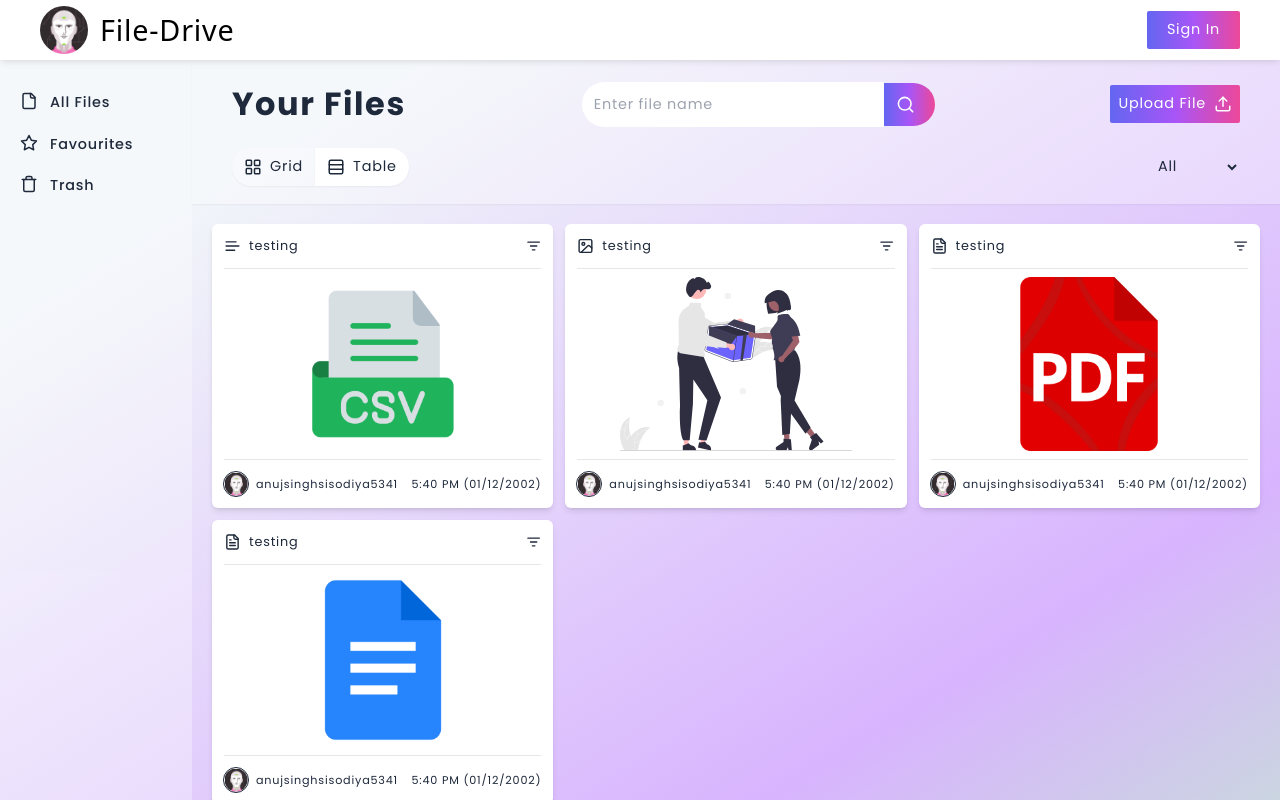
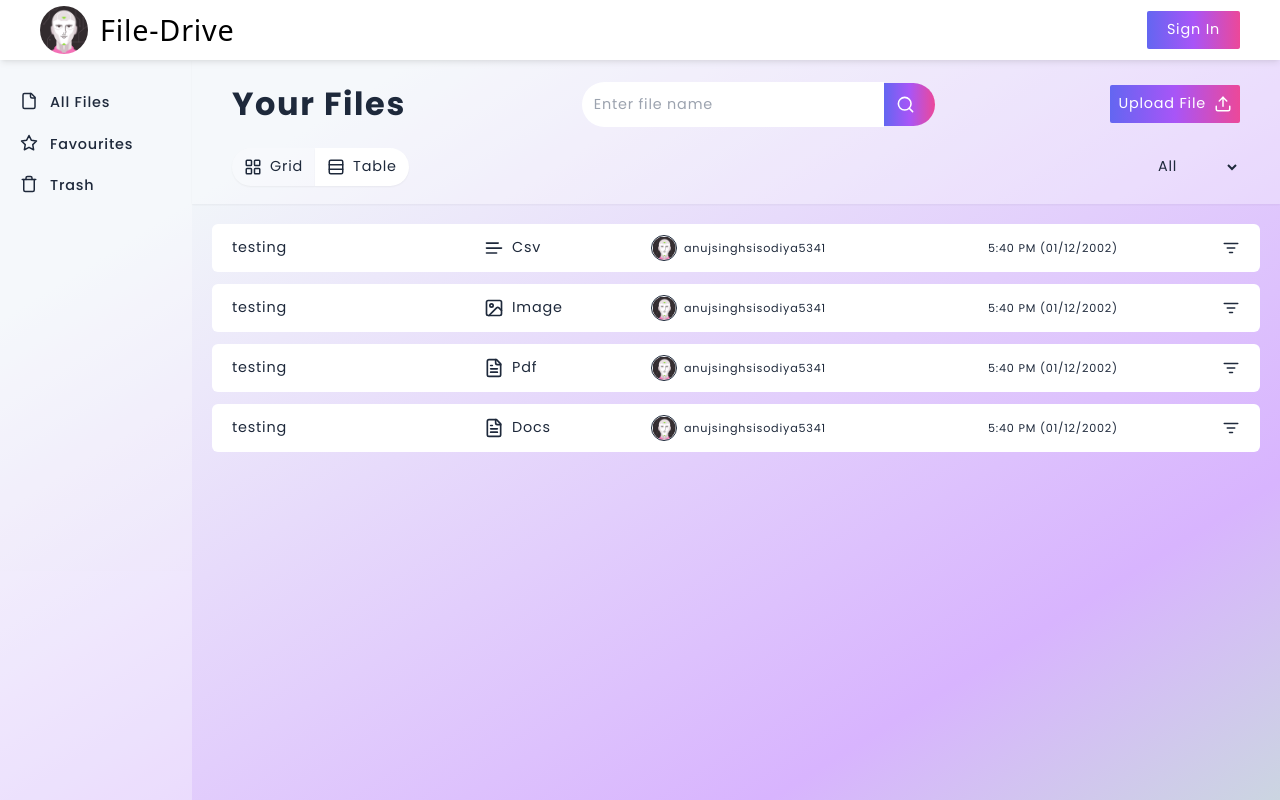
Before and after one commit to anujsingh4545/File-Drive, a React (Vite) app: page /dashboard in a window 1280 px wide. Both pictures are taken after a click on the element "Table". Built offline with nearby package versions, Linux system fonts and the light colour scheme; a web font is replaced by a local one.

Commit message:
file view recoil check1

```diff
--- a/package.json
+++ b/package.json
@@ -14,7 +14,8 @@
     "react": "^18.2.0",
     "react-dom": "^18.2.0",
     "react-hot-toast": "^2.4.1",
-    "react-router-dom": "^6.22.3"
+    "react-router-dom": "^6.22.3",
+    "recoil": "^0.7.7"
   },
   "devDependencies": {
     "@types/react": "^18.2.56",
--- a/src/components/DashBoard/AllFiles.tsx
+++ b/src/components/DashBoard/AllFiles.tsx
@@ -1,19 +1,19 @@
 // import Empty from "../../common/Empty";
 
+import {useRecoilValue} from "recoil";
 import FileBox from "./FileBox";
+import viewFilesOrder from "../../recoil/atoms/ViewFilesOrder";
 
 const AllFiles = () => {
+  const fileorder = useRecoilValue(viewFilesOrder);
+
   return (
     <div className="w-full overflow-y-scroll h-[calc(100lvh-198px)]  text-white ">
-      <main className=" grid grid-cols-1  md:grid-cols-2 lg:grid-cols-3 gap-x-3 gap-y-3 px-3 md:px-5 py-3 md:py-5 ">
-        {/*  */}
-
+      <main className={` grid   ${fileorder ? "grid-cols-1  md:grid-cols-2 lg:grid-cols-3" : "grid-cols-1"}  gap-x-3 gap-y-3 px-3 md:px-5 py-3 md:py-5 `}>
         <FileBox type="csv" />
         <FileBox type="image" />
         <FileBox type="pdf" />
         <FileBox type="docs" />
-
-        {/*  */}
       </main>
     </div>
   );
--- a/src/components/DashBoard/FileBox.tsx
+++ b/src/components/DashBoard/FileBox.tsx
@@ -1,21 +1,35 @@
 import {FileText, Image, ListFilter, Text} from "lucide-react";
+import {useState} from "react";
+import {useRecoilValue} from "recoil";
+import viewFilesOrder from "../../recoil/atoms/ViewFilesOrder";
 
 const FileBox = ({type}: any) => {
+  const [showOptions, setShowOptions] = useState<boolean>(false);
+  const fileorder = useRecoilValue(viewFilesOrder);
+
   return (
+    <>
+      {fileorder ? (
         <section className=" w-full  flex flex-col items-center justify-center bg-white rounded-md shadow-md px-3 py-3 ">
-      {/*  */}
-
-      <div className=" w-full flex  items-center justify-between pb-3  text-slate-800 gap-2  ">
+          <div className=" relative w-full flex  items-center justify-between pb-3  text-slate-800 gap-2  ">
             {type == "csv" && <Text size={20} />}
             {type == "image" && <Image size={20} />}
             {(type == "pdf" || type == "docs") && <FileText size={20} />}
 
             <p className="   line-clamp-1 text-[0.8rem] w-full  gap-2  border-0 border-black">testing </p>
 
+            <button onClick={() => setShowOptions(!showOptions)} onBlur={() => setShowOptions(false)}>
               <ListFilter size={18} className=" cursor-pointer " />
+            </button>
+
+            {showOptions && (
+              <div className="absolute right-[-11.5px] top-[28px] text-white bg-slate-700 rounded-sm flex flex-col items-center justify-center   ">
+                <p className=" w-full hover:bg-slate-800 px-2 text-center cursor-pointer text-[0.7rem] py-2 ">Download</p>
+                <p className=" w-full hover:bg-slate-800 px-2 text-center cursor-pointer text-[0.7rem] py-2 ">Favourites</p>
+                <p className="w-full hover:bg-slate-800 px-2 text-center cursor-pointer  text-[0.6rem] py-2 ">Delete</p>
               </div>
-
-      {/*  */}
+            )}
+          </div>
 
           <div className=" h-48 py-2 w-full border-y-[0.1px] flex items-center justify-center ">
             {type == "csv" && <img src="/csv.png" alt="" className=" max-w-full max-h-full " />}
@@ -23,8 +37,6 @@ const FileBox = ({type}: any) => {
             {type == "pdf" && <img src="/pdf.png" alt="" className=" max-w-full max-h-full " />}
             {type == "docs" && <img src="/docs.png" alt="" className=" max-w-full max-h-full " />}
           </div>
-
-      {/*  */}
 
           <div className=" flex w-full items-center justify-between pt-3 text-slate-800 ">
             <section className="flex items-center justify-start gap-2 ">
@@ -35,6 +47,56 @@ const FileBox = ({type}: any) => {
             <p className=" text-[0.7rem] "> 5:40 PM (01/12/2002) </p>
           </div>
         </section>
+      ) : (
+        <main className=" w-full relative gap-x-2 md:gap-x-0  grid grid-cols-12 items-center text-slate-800  bg-white rounded-md px-2 md:px-5 py-3  justify-between ">
+          <p className=" col-span-3   line-clamp-1 ">testing </p>
+          {type == "csv" && (
+            <div className=" col-span-1 md:col-span-2 flex  items-center justify-start gap-2 ">
+              <Text size={20} />
+              <p className=" hidden md:flex ">Csv</p>
+            </div>
+          )}
+
+          {type == "image" && (
+            <div className=" col-span-1 md:col-span-2 flex  items-center justify-start gap-2 ">
+              <Image size={20} />
+              <p className=" hidden md:flex ">Image</p>
+            </div>
+          )}
+          {type == "pdf" && (
+            <div className=" col-span-1 md:col-span-2 flex  items-center justify-start gap-2 ">
+              <FileText size={20} />
+              <p className=" hidden md:flex ">Pdf</p>
+            </div>
+          )}
+          {type == "docs" && (
+            <div className=" col-span-1 md:col-span-2 flex  items-center justify-start gap-2 ">
+              <FileText size={20} />
+              <p className=" hidden md:flex ">Docs</p>
+            </div>
+          )}
+
+          <section className="flex items-center justify-start gap-2 col-span-2  md:col-span-4 ">
+            <img src="/unnamed.png" alt="" className=" h-6 rounded-full outline-double outline-1 p-[0.5px] outline-slate-800 " />
+            <p className=" text-[0.7rem] line-clamp-1 flex-1 hidden md:flex  "> anujsinghsisodiya5341</p>
+          </section>
+
+          <p className=" text-[0.7rem] col-span-5 md:col-span-2  text-left line-clamp-1 "> 5:40 PM (01/12/2002) </p>
+
+          <button onClick={() => setShowOptions(!showOptions)} onBlur={() => setShowOptions(false)} className=" w-full  justify-end items-end flex  col-span-1  ">
+            <ListFilter size={18} className=" cursor-pointer   " />
+          </button>
+
+          {showOptions && (
+            <div className="absolute z-10 right-0 top-[35px] text-white bg-slate-700 rounded-sm flex flex-col items-center justify-center   ">
+              <p className=" w-full hover:bg-slate-800 px-2 text-center cursor-pointer text-[0.7rem] py-2 ">Download</p>
+              <p className=" w-full hover:bg-slate-800 px-2 text-center cursor-pointer text-[0.7rem] py-2 ">Favourite</p>
+              <p className="w-full hover:bg-slate-800 px-2 text-center cursor-pointer  text-[0.7rem] py-2 ">Delete</p>
+            </div>
+          )}
+        </main>
+      )}
+    </>
   );
 };
 
--- a/src/components/DashBoard/TopNav.tsx
+++ b/src/components/DashBoard/TopNav.tsx
@@ -1,8 +1,10 @@
 import {LayoutGrid, Rows3, Search, Upload} from "lucide-react";
 import {useState} from "react";
+import {useRecoilState} from "recoil";
+import viewFilesOrder from "../../recoil/atoms/ViewFilesOrder";
 
 const TopNav = () => {
-  const [layout, setLayout] = useState<boolean>(true);
+  const [fileorder, setFileOrder] = useRecoilState(viewFilesOrder);
 
   return (
     <main className="  shadow-sm   h-36 bg-white/30 ">
@@ -30,10 +32,10 @@ const TopNav = () => {
         {/*  */}
 
         <section className=" flex items-center justify-center ">
-          <p className={`flex items-center justify-center gap-2   px-3 py-2 rounded-l-full cursor-pointer text-slate-800  shadow-sm ${layout ? "bg-white" : "bg-white/20"} ease-in-out duration-150 transform   `} onClick={() => setLayout(true)}>
+          <p className={`flex items-center justify-center gap-2   px-3 py-2 rounded-l-full cursor-pointer text-slate-800  shadow-sm ${fileorder ? "bg-white" : "bg-white/20"} ease-in-out duration-150 transform   `} onClick={() => setFileOrder(true)}>
             <LayoutGrid size={18} /> Grid
           </p>
-          <p className={` flex items-center shadow-sm justify-center gap-2  text-slate-800  px-3 py-2 rounded-r-full cursor-pointer ${!layout ? "bg-white" : "bg-white/20"} ease-in-out duration-150 transform  `} onClick={() => setLayout(false)}>
+          <p className={` flex items-center shadow-sm justify-center gap-2  text-slate-800  px-3 py-2 rounded-r-full cursor-pointer ${!fileorder ? "bg-white" : "bg-white/20"} ease-in-out duration-150 transform  `} onClick={() => setFileOrder(false)}>
             <Rows3 size={18} /> Table
           </p>
         </section>
--- a/src/main.tsx
+++ b/src/main.tsx
@@ -3,11 +3,14 @@ import ReactDOM from "react-dom/client";
 import App from "./App.tsx";
 import "./index.css";
 import {BrowserRouter} from "react-router-dom";
+import {RecoilRoot} from "recoil";
 
 ReactDOM.createRoot(document.getElementById("root")!).render(
   <React.StrictMode>
     <BrowserRouter>
-      <App />
+      <RecoilRoot>
+        <App />
+      </RecoilRoot>
     </BrowserRouter>
   </React.StrictMode>
 );
--- /dev/null
+++ b/src/recoil/atoms/ViewFilesOrder.ts
@@ -0,0 +1,8 @@
+import {atom} from "recoil";
+
+const viewFilesOrder = atom({
+  key: "ViewFilesOrder",
+  default: true,
+});
+
+export default viewFilesOrder;
```
Also changed, not shown: 1 other file (tests, documents, lock files or other folders). Lines whose indentation alone changed are shown as unchanged.
